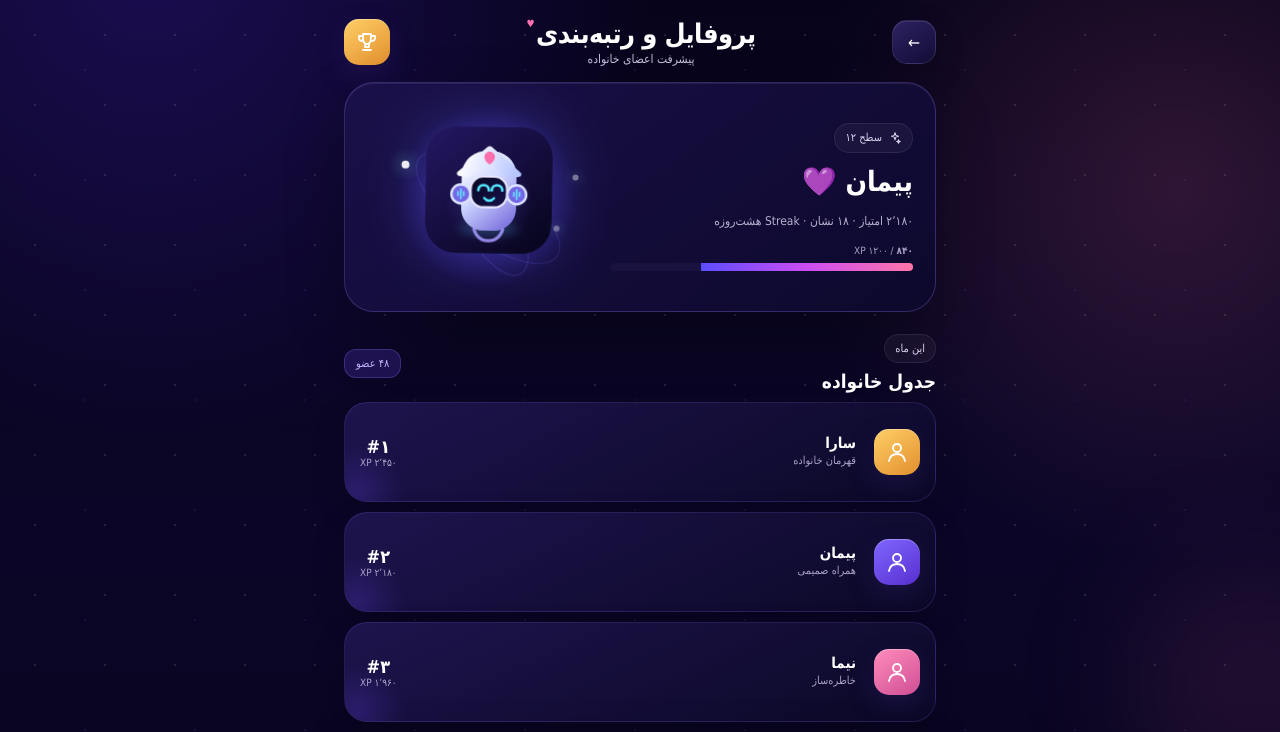
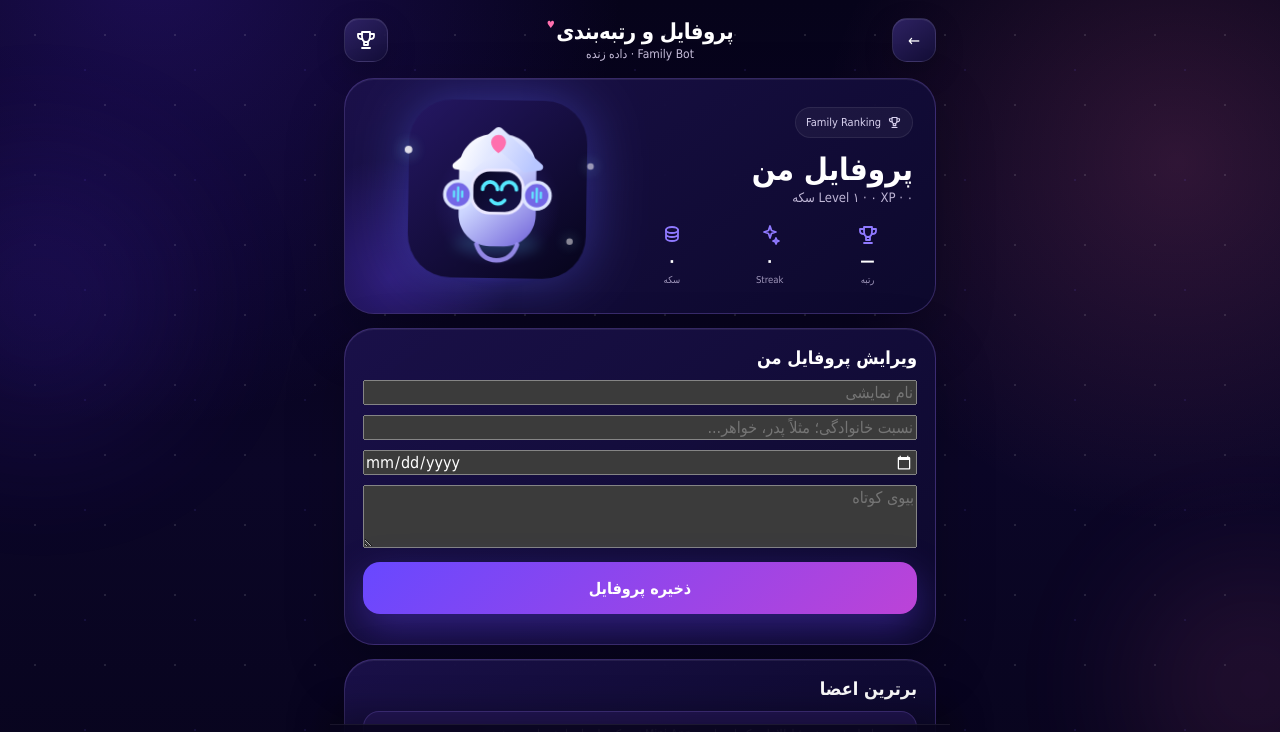
Before and after one commit to iphonesector-hash/familybot, a Next.js app: page /section/leaderboard in a window 1280 px wide. Shown: the top 732 px of the page. Built offline with nearby package versions, Linux system fonts and the light colour scheme.

Commit message:
fix: route leaderboard page to live family core view

```diff
--- a/app/section/leaderboard/page.tsx
+++ b/app/section/leaderboard/page.tsx
@@ -1,18 +1,2 @@
-import { Icon, IconOrb, Mascot } from "../../ui";
-
-const ranks=[
-  {name:"سارا",score:"۲٬۴۵۰",rank:"۱",badge:"قهرمان خانواده"},
-  {name:"پیمان",score:"۲٬۱۸۰",rank:"۲",badge:"همراه صمیمی"},
-  {name:"نیما",score:"۱٬۹۶۰",rank:"۳",badge:"خاطره‌ساز"},
-];
-
-export default function LeaderboardPage(){
-  return <main className="appShell">
-    <div className="ambient ambientB"/><div className="starField"/>
-    <header className="appHeader"><a className="roundButton" href="/">←</a><div className="wordmark"><b>پروفایل و رتبه‌بندی</b><span>پیشرفت اعضای خانواده</span></div><IconOrb name="trophy" tone="gold"/></header>
-    <section className="premiumPanel" style={{padding:22,display:"grid",gridTemplateColumns:"1fr .8fr",alignItems:"center",minHeight:230}}><div><span className="eyebrow"><Icon name="spark" size={14}/> سطح ۱۲</span><h1 style={{fontSize:28,margin:"12px 0 6px"}}>پیمان 💜</h1><p style={{fontSize:12,lineHeight:1.9,color:"#b9b0cf"}}>۲٬۱۸۰ امتیاز · ۱۸ نشان · Streak هشت‌روزه</p><div className="houseProgress"><span><b>۸۴۰</b> / ۱۲۰۰ XP</span><i><em style={{width:"70%"}}/></i></div></div><Mascot small/></section>
-    <div className="sectionHeading" style={{marginTop:22}}><div><span className="eyebrow">این ماه</span><h2>جدول خانواده</h2></div><span className="levelPill">۴۸ عضو</span></div>
-    <section style={{display:"grid",gap:10,marginTop:10}}>{ranks.map((r,i)=><article className="dashboardCard" key={r.name} style={{minHeight:100,display:"grid",gridTemplateColumns:"52px 1fr auto",alignItems:"center",gap:12}}><IconOrb name="profile" tone={i===0?"gold":i===1?"violet":"pink"}/><div><h2 style={{margin:0}}>{r.name}</h2><p>{r.badge}</p></div><div style={{textAlign:"center"}}><b style={{fontSize:18}}>#{r.rank}</b><span style={{display:"block",fontSize:10,color:"#b3aac7"}}>{r.score} XP</span></div></article>)}</section>
-    <section className="premiumPanel" style={{padding:18,marginTop:12}}><div className="sectionHeading"><div><span className="eyebrow"><Icon name="trophy" size={14}/> دستاوردها</span><h2>نشان‌های شما</h2></div><a className="levelPill" href="/section/achievements">مشاهده همه ←</a></div><div style={{display:"flex",gap:10,marginTop:14,overflowX:"auto"}}>{["خاطره‌ساز","خانواده شاد","هدفمند","یار مهربان"].map((x,i)=><div key={x} style={{minWidth:92,textAlign:"center"}}><IconOrb name={i%2?"spark":"trophy"} tone={i===0?"pink":i===1?"violet":i===2?"gold":"cyan"}/><p style={{fontSize:10,color:"#c8bfdc"}}>{x}</p></div>)}</div></section>
-  </main>
-}
+import LiveSection from "../[slug]/LiveSection";
+export default function LeaderboardPage(){return <LiveSection slug="leaderboard"/>}
```
